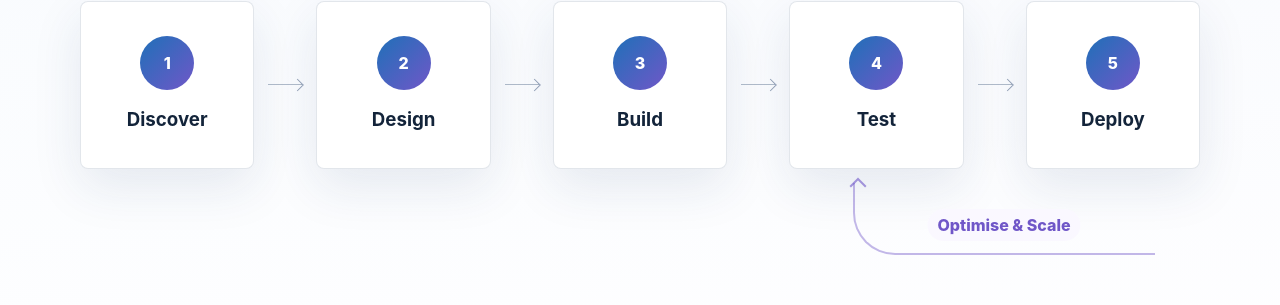
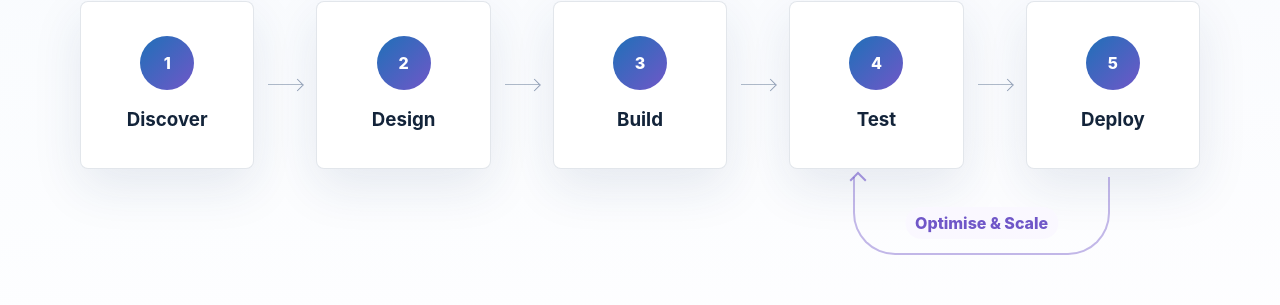
Before and after one commit to AmruthSrivatsan/BuildersForceWebsite, a React (Vite) app: page / in a window 1280 px wide. Shown: the part 4555-4860 px from the top of the page. Built offline with nearby package versions, Linux system fonts and the light colour scheme.

Commit message:
Anchor optimize loop to deploy step

```diff
--- a/src/styles.css
+++ b/src/styles.css
@@ -648,11 +648,11 @@ blockquote p,
 
 .optimize-loop {
   position: absolute;
-  right: 4%;
+  right: 8%;
   bottom: 0;
-  width: 27%;
+  width: 23%;
   min-width: 190px;
-  height: 72px;
+  height: 78px;
   text-align: center;
   pointer-events: none;
 }
@@ -663,7 +663,8 @@ blockquote p,
   inset: 0;
   border-bottom: 2px solid rgba(112, 87, 200, 0.42);
   border-left: 2px solid rgba(112, 87, 200, 0.42);
-  border-radius: 0 0 0 42px;
+  border-right: 2px solid rgba(112, 87, 200, 0.42);
+  border-radius: 0 0 42px 42px;
 }
 
 .optimize-loop::after {
@@ -681,7 +682,7 @@ blockquote p,
 .optimize-loop span {
   position: absolute;
   left: 50%;
-  bottom: 14px;
+  bottom: 16px;
   padding: 4px 10px;
   color: var(--purple);
   background: rgba(250, 248, 255, 0.96);
```
